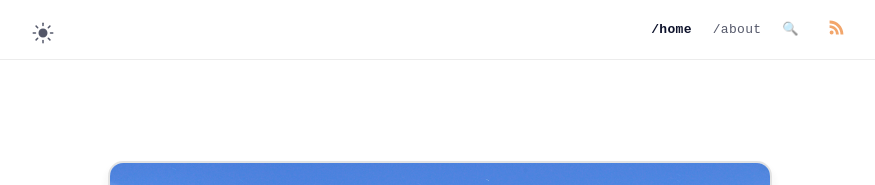
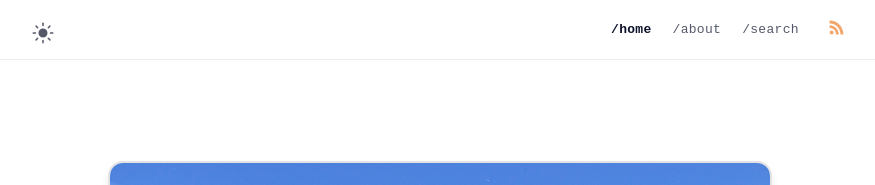
Before and after one commit to najx/najx.github.io, a Jekyll site: the page built from index.md, in a window 1280 px wide. Shown: the top 185 px of the page, without its empty margins (202-1077 px from the left). Built offline with Jekyll 4.4.1, drawn with Linux system fonts in a browser that asks for light colours.

Commit message:
Update menus.yml

```diff
--- a/_data/menus.yml
+++ b/_data/menus.yml
@@ -6,7 +6,7 @@
   url: /about/
   external: false
 
-- title: 🔍
+- title: /search
   url: /search/
   external: false
 
```
